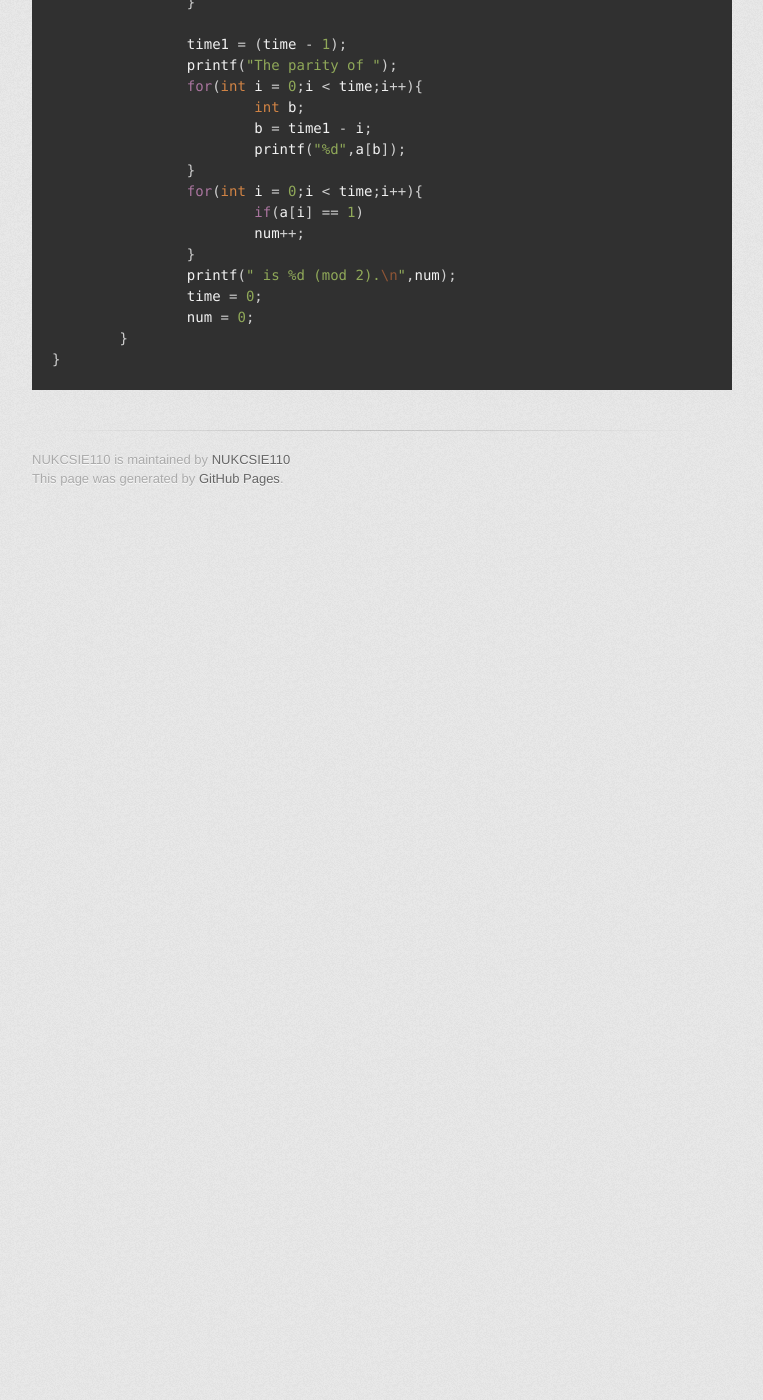
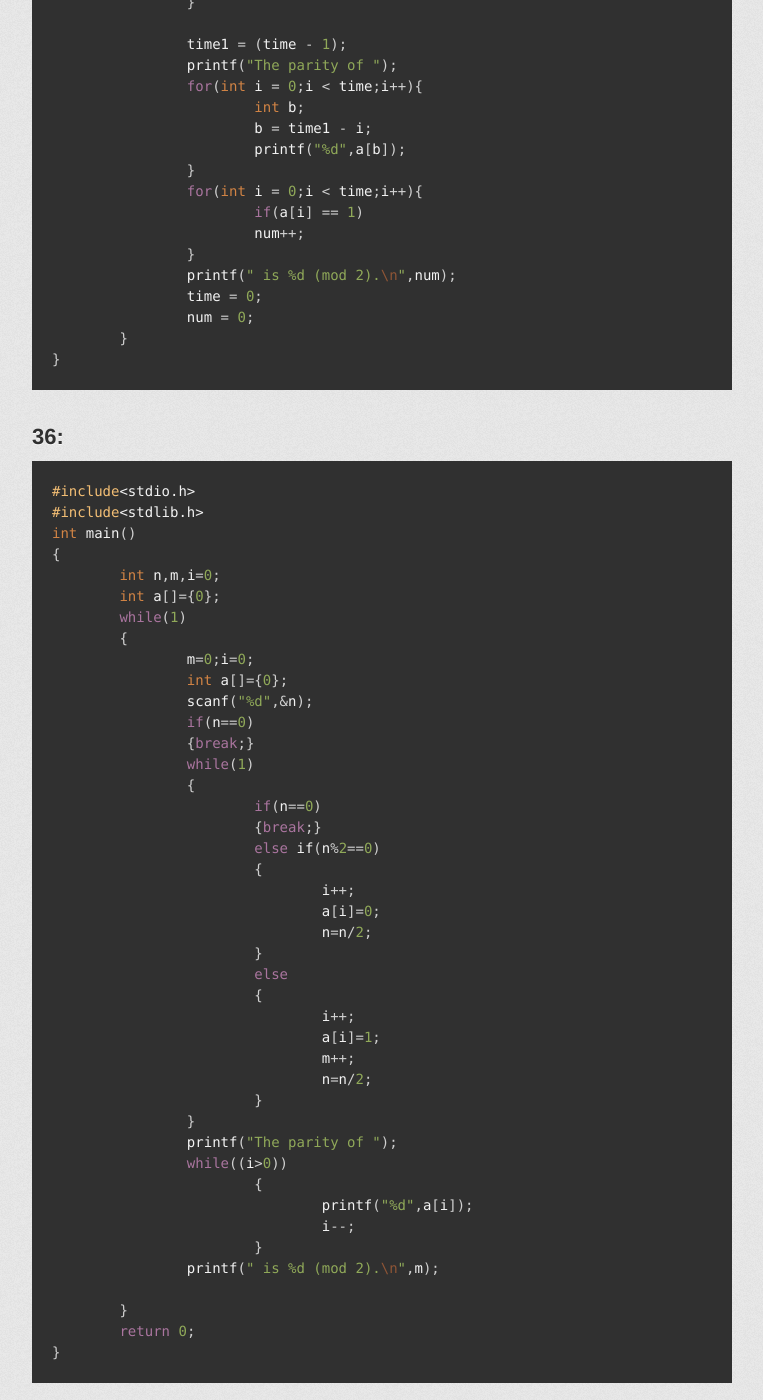
Before and after one commit to NUKCSIE110/ProgrammingStudio, a Jekyll site: the page built from hw/20171229.md, in a window 1280 px wide and 1400 px high, scrolled down 3065 px. Shown: the whole window, without its empty margins (258-1021 px from the left). Built offline with Jekyll 4.4.1, drawn with Linux system fonts in a browser that asks for light colours; some web fonts are replaced; before the commit the page ends 3584 px from its top, so only the background shows below that.

Commit message:
new year

````diff
--- a/hw/20171229.md
+++ b/hw/20171229.md
@@ -147,3 +147,49 @@ int main()
 	}
 }
 ```
+
+## 36:
+``` c++
+#include<stdio.h>
+#include<stdlib.h>
+int main()
+{
+	int n,m,i=0;
+	int a[]={0};
+	while(1)
+	{
+		m=0;i=0;
+		int a[]={0};
+		scanf("%d",&n);
+		if(n==0)
+		{break;}
+		while(1)
+		{
+			if(n==0)
+			{break;}
+			else if(n%2==0)
+			{
+				i++;
+				a[i]=0;
+				n=n/2;
+			}
+			else
+			{
+				i++;
+				a[i]=1;
+				m++;
+				n=n/2;
+			}
+		}
+		printf("The parity of ");
+		while((i>0))
+			{
+				printf("%d",a[i]);
+				i--;
+			}
+		printf(" is %d (mod 2).\n",m);
+
+	}
+	return 0;
+}
+```
````
Also changed, not shown: hw/20180213.md (added, +43 -0 lines).
